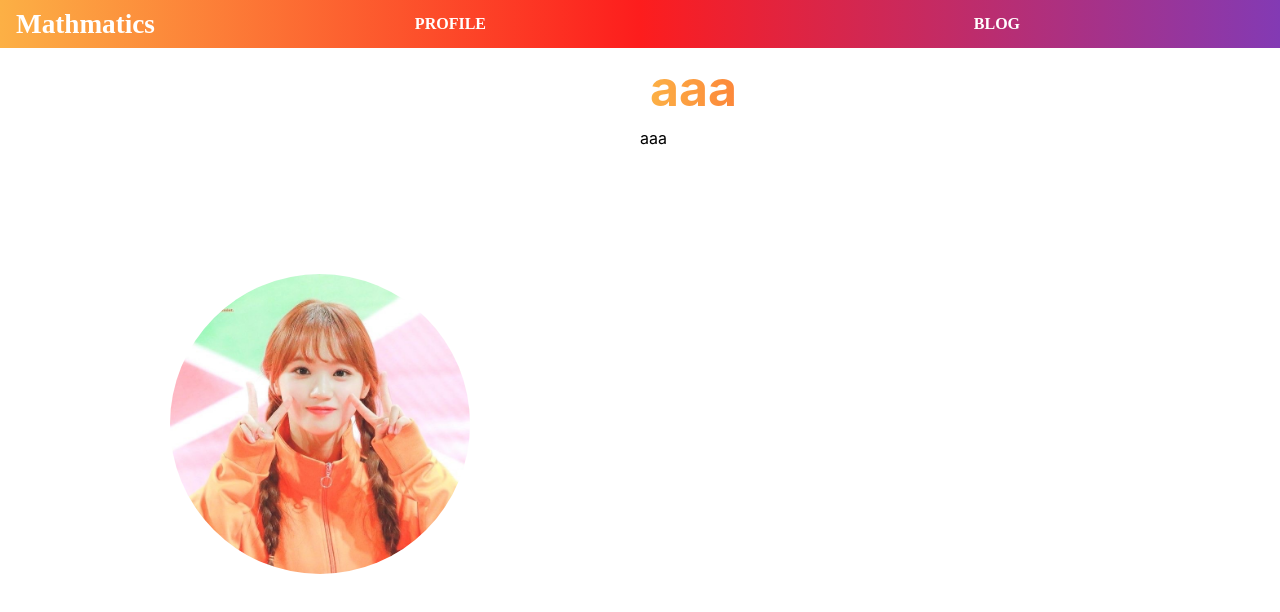
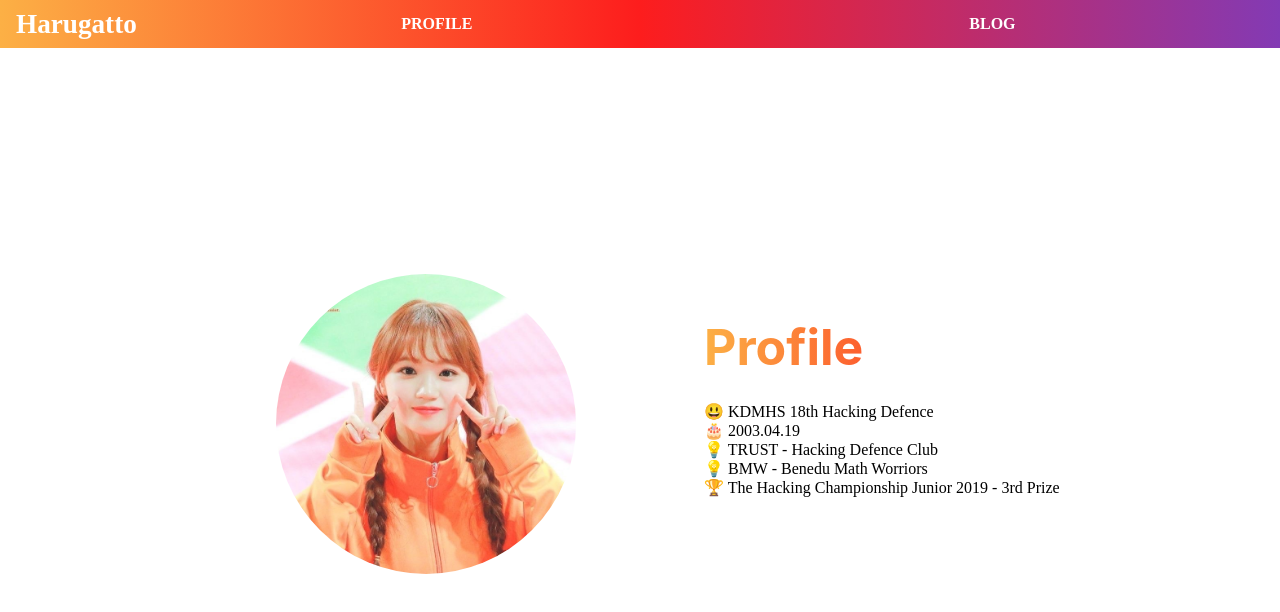
Before and after one commit to Harugatto/appscreen, a React (Create React App) app: page /profile in a window 1280 px wide. Shown: the top 612 px of the page. Built offline with nearby package versions, Linux system fonts and the light colour scheme.

Commit message:
Profile Page update

```diff
--- a/src/pages/Blog.js
+++ b/src/pages/Blog.js
@@ -1,11 +1,11 @@
 import React, { Fragment } from 'react'
-import NavBar from '../components/NavBar'
+import NavBar from '../components/navbar'
 
 export default function Blog() {
     return (
         <Fragment>
-            <NavBar title="Mathmatics"/>
-            This it Blog. Need to Develope.
+            <NavBar title="Harugatto"/>
+            This it Blog. Need to Develop.
         </Fragment>
     )
 }
--- a/src/pages/Home.js
+++ b/src/pages/Home.js
@@ -1,6 +1,6 @@
 import React, { Fragment } from 'react'
 import styled from 'styled-components'
-import NavBar from '../components/NavBar'
+import NavBar from '../components/navbar'
 
 const TitleText = styled.span`
     font-size: 50px;
@@ -35,7 +35,7 @@ const StyledDiv = styled.div`
 export default function Home() {
     return (
         <Fragment>
-            <NavBar title="Mathmatics" />
+            <NavBar title="Harugatto" />
             <StyledDiv>
                 <TitleWrapper>
                     <TitleText>
--- a/src/pages/Profile.js
+++ b/src/pages/Profile.js
@@ -1,6 +1,6 @@
 import React, { Fragment } from 'react'
 import styled from 'styled-components'
-import NavBar from '../components/NavBar'
+import NavBar from '../components/navbar'
 import profileImage from '../asset/Profile.jpg'
 
 const ProfileWrapper = styled.div`
@@ -14,6 +14,8 @@ const ProfileWrapper = styled.div`
 const ImageWrapper = styled.div`
     display: flex;
     width: 50vw;
+    flex-direction: row-reverse;
+    margin-right: 10vw;
 `
 
 const ProfileImage = styled.img`
@@ -22,7 +24,6 @@ const ProfileImage = styled.img`
     width: 300px;
     border-radius: 50%;
     object-fit: cover;
-    margin: auto;
 `
 
 const ProfileTextWrapper = styled.div`
@@ -33,32 +34,40 @@ const ProfileTextWrapper = styled.div`
 `
 
 const NameText = styled.span`
+    display: flex;
     font-size: 50px;
     font-weight: bold;
-    margin: 0.2em;
+    margin: 1em 0 0.5em 0;
     background: linear-gradient(to left, #833ab4, #fd1d1d, #fcb045);
     -webkit-background-clip: text;
     -webkit-text-fill-color: transparent;
-
+    height: 40vh;
+    align-items: flex-end;
 `
 
 const Text = styled.span`
+    font-family: "Noto Sans KR";
+    height: 57vh;
 `
 
 export default function Profile() {
     return (
         <Fragment>
-            <NavBar title="Mathmatics"/>
+            <NavBar title="Harugatto"/>
             <ProfileWrapper>
                 <ImageWrapper>
                     <ProfileImage src={ profileImage } alt="Proifle IMG"/>
                 </ImageWrapper>
                 <ProfileTextWrapper>
                     <NameText>
-                        aaa
+                        Profile
                     </NameText>
                     <Text>
-                        aaa
+                        😃 KDMHS 18th Hacking Defence<br />
+                        🎂 2003.04.19 <br />
+                        💡 TRUST - Hacking Defence Club <br />
+                        💡 BMW - Benedu Math Worriors <br />
+                        🏆 The Hacking Championship Junior 2019 - 3rd Prize
                     </Text>
                 </ProfileTextWrapper>
             </ProfileWrapper>
```
Also changed, not shown: 1 other file (tests, documents, lock files or other folders).
